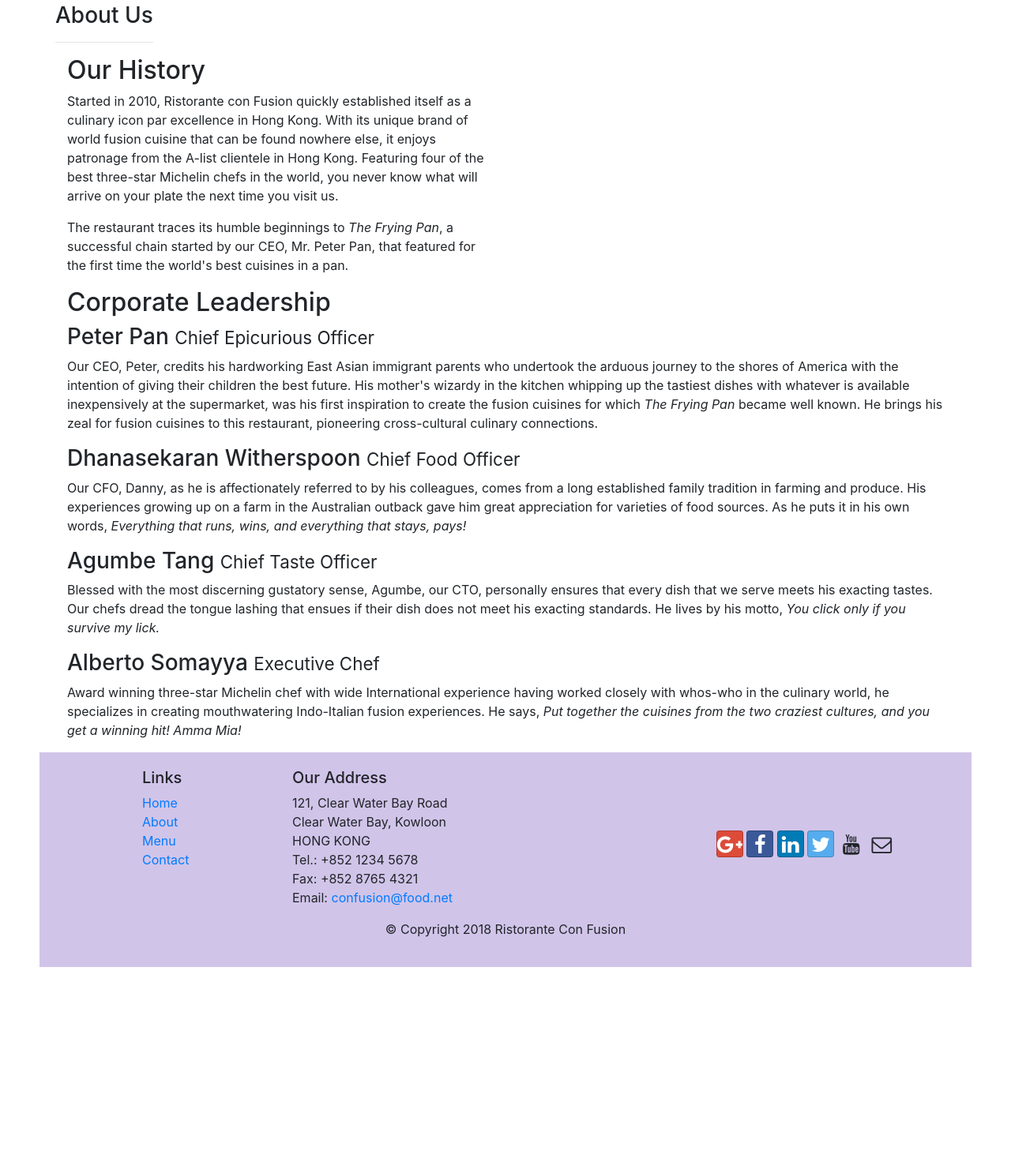
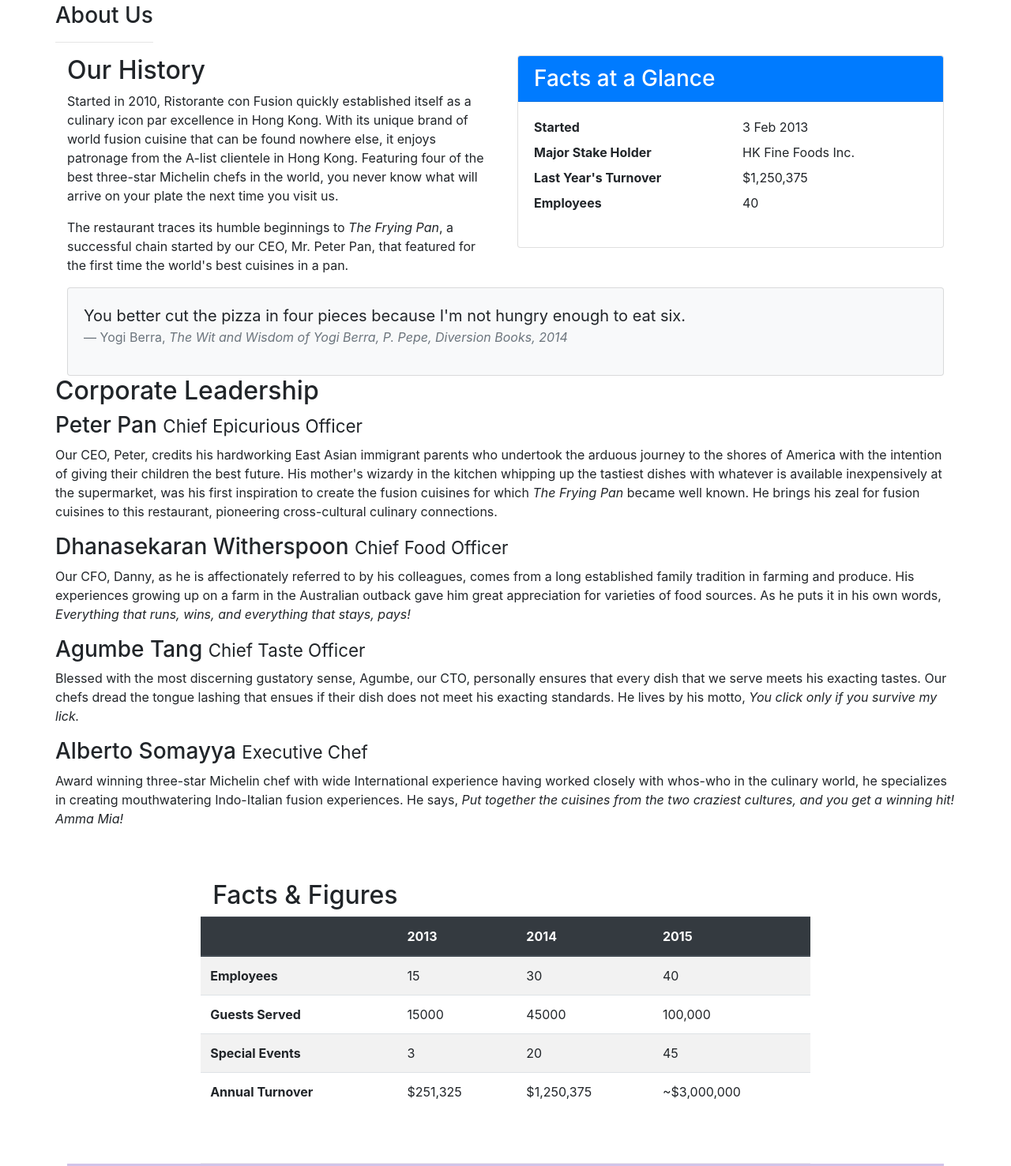
Before and after one commit to joelmackenz/Coursera-fullstack-course, a website: page aboutus.html in a window 1280 px wide. Shown: the part 395-1872 px from the top of the page at 79% size. Before the commit the page ends 1670 px from the top, so only its background shows below. Drawn offline with nearby package versions, Linux system fonts and the light colour scheme.

Commit message:
card and quote added

```diff
--- a/aboutus.html
+++ b/aboutus.html
@@ -64,8 +64,34 @@
                 <p>Started in 2010, Ristorante con Fusion quickly established itself as a culinary icon par excellence in Hong Kong. With its unique brand of world fusion cuisine that can be found nowhere else, it enjoys patronage from the A-list clientele in Hong Kong.  Featuring four of the best three-star Michelin chefs in the world, you never know what will arrive on your plate the next time you visit us.</p>
                 <p>The restaurant traces its humble beginnings to <em>The Frying Pan</em>, a successful chain started by our CEO, Mr. Peter Pan, that featured for the first time the world's best cuisines in a pan.</p>
             </div>
-            <div>
+            <div class="col-sm">
+                <div class="card">
+                    <h3 class="card-header bg-primary text-white">Facts at a Glance</h3>
+                    <div class="card-body">
+                        <dl class="row">
+                            <dt class="col-6">Started</dt>
+                            <dd class="col-6">3 Feb 2013</dd>
+                            <dt class="col-6">Major Stake Holder</dt>
+                            <dd class="col-6">HK Fine Foods Inc.</dd>
+                            <dt class="col-6">Last Year's Turnover</dt>
+                            <dd class="col-6">$1,250,375</dd>
+                            <dt class="col-6">Employees</dt>
+                            <dd class="col-6">40</dd>
+                        </dl>
+                    </div>
+                </div>
             </div>
+            <div class="col-12">
+                <div class="card card-body bg-light">
+                    <blockquote class="blockquote">
+                        <p class="mb-0">You better cut the pizza in four pieces
+                            because I'm not hungry enough to eat six.
+                        </p>
+                        <footer class="blockquote-footer">Yogi Berra,
+                            <cite title="Source Title">The Wit and Wisdom of Yogi Berra, P. Pepe, Diversion Books, 2014</cite>
+                        </footer>
+                    </blockquote>
+                </div>
         </div>
 
 
@@ -82,7 +108,50 @@
                 <p class="d-none d-sm-block">Award winning three-star Michelin chef with wide International experience having worked closely with whos-who in the culinary world, he specializes in creating mouthwatering Indo-Italian fusion experiences. He says, <em>Put together the cuisines from the two craziest cultures, and you get a winning hit! Amma Mia!</em></p>
             </div>
        </div>
-
+        <div class="row row-content">
+            <div class="col-12 col-sm-9">
+                <h2>Facts &amp; Figures </h2>
+            </div>
+            <div class="col-12 col-sm-3"></div>
+                            <div class="table-responsive">
+                    <table class="table table-striped">
+                        <thead class="thead-dark">
+                            <tr>
+                                <th>&nbsp;</th>
+                                <th>2013</th>
+                                <th>2014</th>
+                                <th>2015</th>
+                            </tr>
+                        </thead>
+                        <tbody>
+                            <tr>
+                                <th>Employees</th>
+                                <td>15</td>
+                                <td>30</td>
+                                <td>40</td>
+                            </tr>
+                            <tr>
+                                <th>Guests Served</th>
+                                <td>15000</td>
+                                <td>45000</td>
+                                <td>100,000</td>
+                            </tr>
+                            <tr>
+                                <th>Special Events</th>
+                                <td>3</td>
+                                <td>20</td>
+                                <td>45</td>
+                            </tr>
+                            <tr>
+                                <th>Annual Turnover</th>
+                                <td>$251,325</td>
+                                <td>$1,250,375</td>
+                                <td>~$3,000,000</td>
+                            </tr>
+                        </tbody>
+                    </table>
+                </div>
+        </div>
     </div>
 
     <footer class="footer">
```
